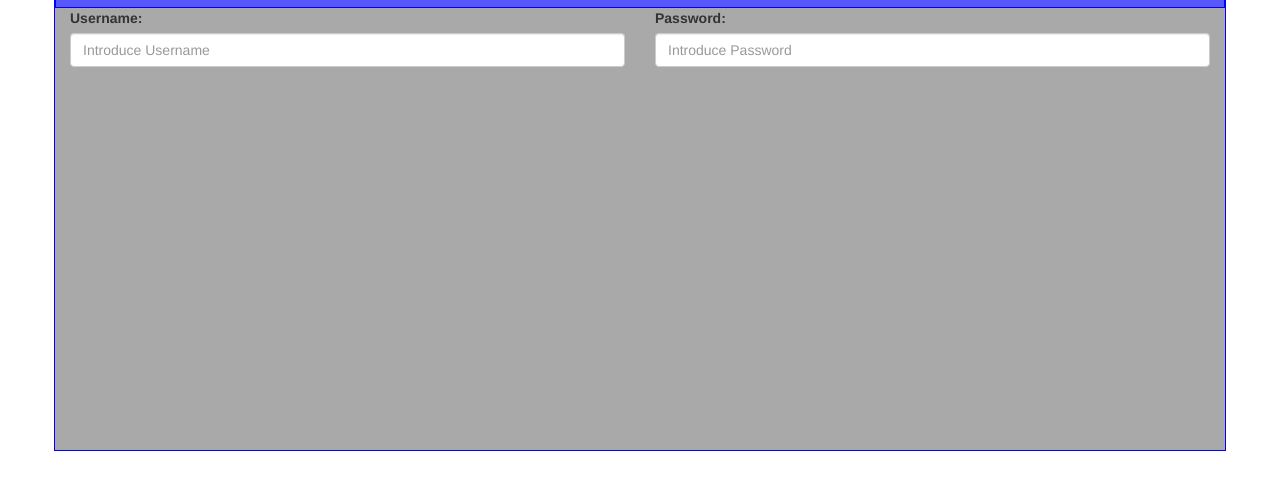
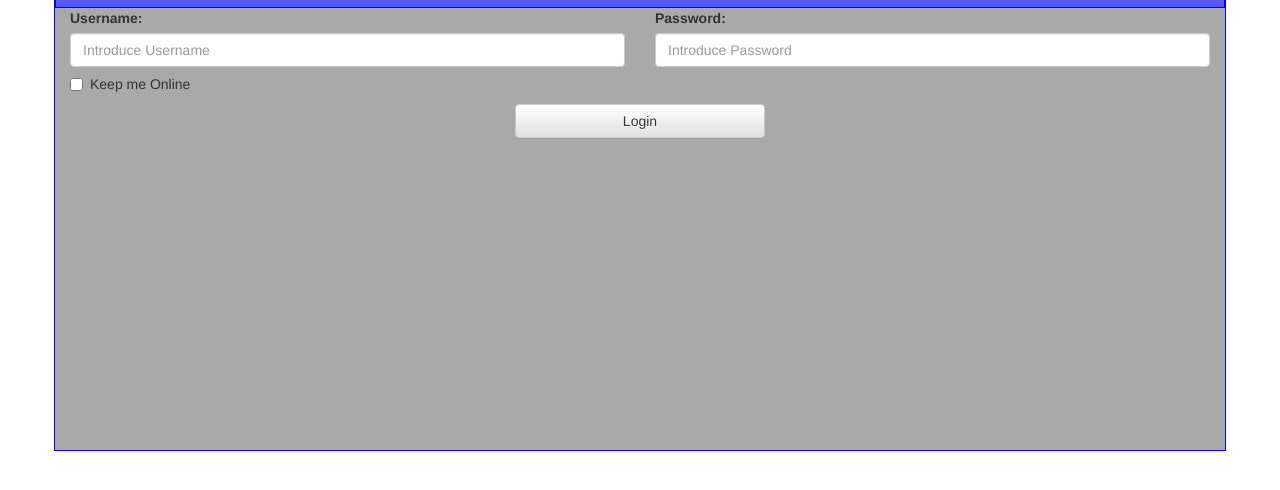
Before and after one commit to borjabenejam/task1, a plain HTML site: page index.html in a window 1280 px wide. Shown: the part 50-540 px from the top of the page. Drawn offline with nearby package versions, Linux system fonts and the light colour scheme.

Commit message:
Button + CheckBox added successfully to index.html

```diff
--- a/index.html
+++ b/index.html
@@ -17,9 +17,8 @@
                 <h3>Log In</h3>
             </div>
         </div>
+        <form class="form-horizontal">
             <div class="row">
-
-                <form class="form-horizontal">
                 <div class="col-xs-12 col-md-6">
                     <label for="user">Username:</label>
                     <input type="user" class="form-control" id="user" placeholder="Introduce Username">
@@ -28,9 +27,22 @@
                     <label for="pass">Password:</label>
                     <input type="password" class="form-control" id="pass" placeholder="Introduce Password"/>
                 </div>
+            </div>
+            <div class="row">
+                <div class="col-md-6">
+                    <div class="checkbox">
+                        <label>
+                            <input type="checkbox">Keep me Online</input>
+                        </label>
+                    </div>
+                </div>
+                <div class="col-md-12 text-center">
+                    <button type="submit" class="btn btn-default" style="min-width:250px; margin-top:10px;">Login</button>
+                </div>
+            </div>
         </form>
     </div>
-        </div>
-    </div>
+
+
 </body>
 </html>
```
Lines whose indentation alone changed are shown as unchanged.
